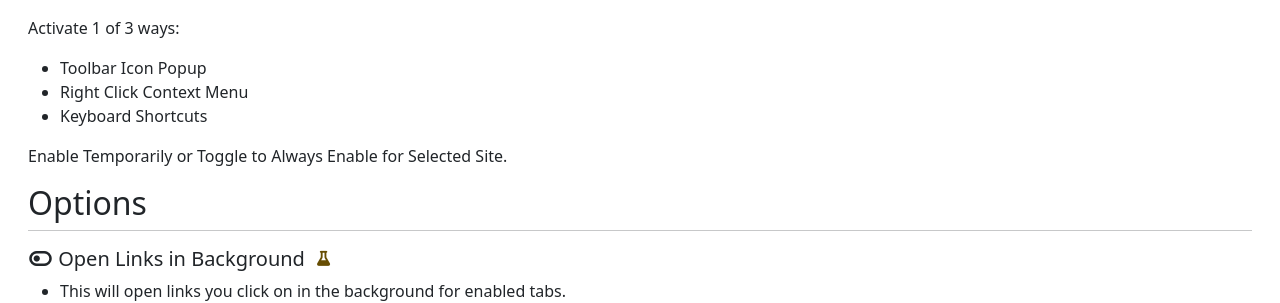
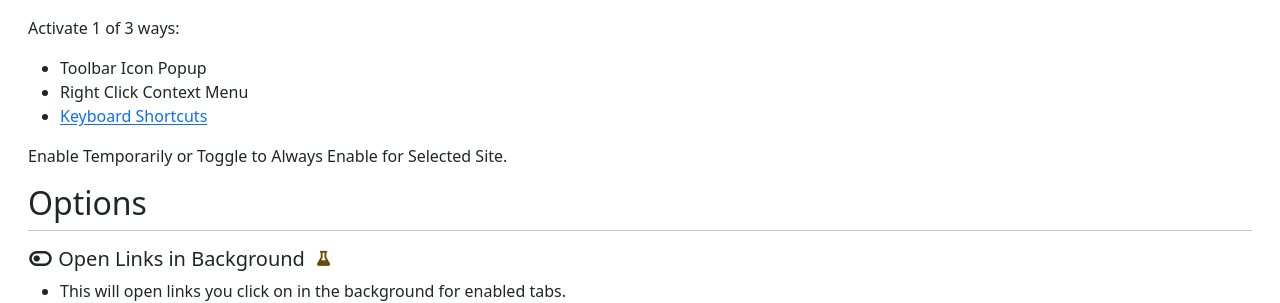
Before and after one commit to cssnr/open-links-in-new-tab-site, a Jekyll site: the page built from src/html/docs.html, in a window 1280 px wide. Shown: the part 357-660 px from the top of the page. Built offline with Jekyll 4.4.1, drawn with Linux system fonts in a browser that asks for light colours; nearby versions of some CDN libraries; library files that are not in the unit come from our copies; comment, search, counter and statistics services are not loaded.

Commit message:
Minor Tweaks

```diff
--- a/src/_includes/alerts.html
+++ b/src/_includes/alerts.html
@@ -4,8 +4,8 @@
     <p class="mb-1">
         You were using an old version of the extension, which may have missing features or bugs.
         You should try updating to the latest version of the web extension
-        for <a href="{{ site.chrome_url }}" target="_blank" rel="noopener">Chrome</a>
-        or <a href="{{ site.firefox_url }}" target="_blank" rel="noopener">Firefox</a>.
+        for <a class="alert-link" href="{{ site.chrome_url }}" target="_blank" rel="noopener">Chrome</a>
+        or <a class="alert-link" href="{{ site.firefox_url }}" target="_blank" rel="noopener">Firefox</a>.
     </p>
     {% comment %}<h5>Known Issues:</h5>{% endcomment %}
     {% comment %}<ul class="mb-1">{% endcomment %}
--- a/src/html/docs.html
+++ b/src/html/docs.html
@@ -48,7 +48,7 @@
     <ul>
         <li>Toolbar Icon Popup</li>
         <li>Right Click Context Menu</li>
-        <li>Keyboard Shortcuts</li>
+        <li><a href="#keyboard-shortcuts">Keyboard Shortcuts</a></li>
     </ul>
 
     <p>Enable Temporarily or Toggle to Always Enable for Selected Site.</p>
@@ -144,7 +144,7 @@
         <li>This will show the Release Notes after a new update has been installed.</li>
     </ul>
 
-    <h5><i class="fa-regular fa-keyboard"></i> Keyboard Shortcuts</h5>
+    <h5 id="keyboard-shortcuts"><i class="fa-regular fa-keyboard"></i> Keyboard Shortcuts</h5>
     <p class="ms-4">
         Keyboard shortcuts are available for extracting all links or showing the popup action to reduce toolbar clutter.
         <br>
```
